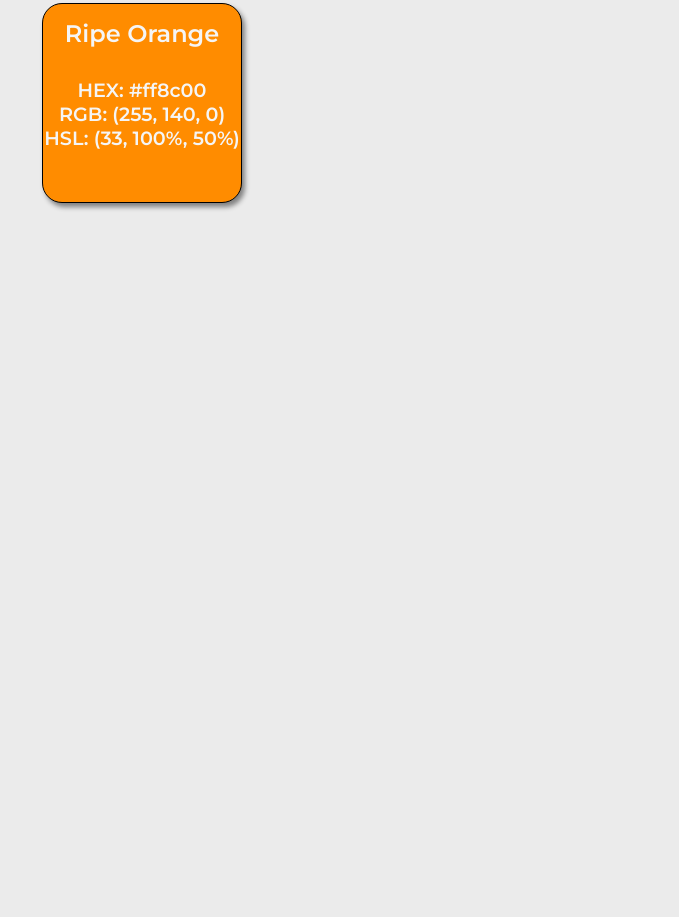
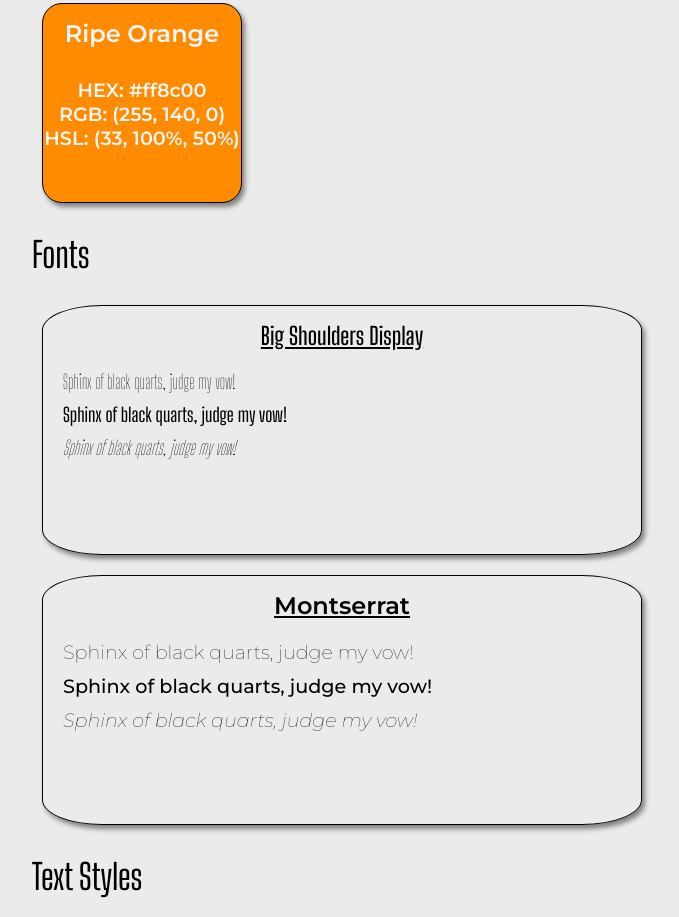
Before and after one commit to therealpelance/Design-Style-Guide, a plain HTML site: page index.html in a window 1280 px wide. Shown: the part 387-1304 px from the top of the page, without its empty margins (118-797 px from the left). Before the commit the page ends 800 px from the top, so only its background shows below. Drawn offline with Linux system fonts and the light colour scheme.

Commit message:
Add fonts section

```diff
--- a/Resources/CSS/style.css
+++ b/Resources/CSS/style.css
@@ -133,3 +133,51 @@ div.hover_dark:hover {
 #ripeorange {
 	background-color: #ff8c00;
 }
+
+/* Font Section */
+
+.font_container {
+	margin: 20px auto;
+}
+
+.font_box {
+	border: 1px solid black;
+	width: 600px;
+	height: 250px;
+	border-radius: 10%;
+	box-shadow: 3px 4px 5px grey;
+	display: inline-block;
+	margin: 10px;
+}
+
+.font_title {
+	text-align: center;
+	font-weight: 600;
+	font-size: 1.5em;
+	padding: 15px 0;
+	text-decoration: underline;
+}
+
+.font_examples {
+	font-size: 1.2em;
+	font-weight: 100;
+	padding: 5px 20px;
+}
+
+/* Font Styles */
+
+.bigshoulders {
+	font-family: "Big Shoulders Display";
+}
+
+.montserrat {
+	font-family: "Montserrat";
+}
+
+.bold {
+	font-weight: 500;
+}
+
+.italic {
+	font-style: italic;
+}
--- a/index.html
+++ b/index.html
@@ -5,7 +5,6 @@
 		<link href="./Resources/CSS/reset.css" type="text/css" rel="stylesheet" />
 		<link href="./Resources/CSS/style.css" type="text/css" rel="stylesheet" />
 		<link rel="preconnect" href="https://fonts.gstatic.com">
-		<link href="https://fonts.googleapis.com/css2?family=Big+Shoulders+Display:wght@100;300;400;500;600;700;800;900&display=swap" rel="stylesheet">
 		<link href="https://fonts.googleapis.com/css2?family=Big+Shoulders+Display:wght@100;300;400;500;600;700;800;900&family=Montserrat:ital,wght@0,100;0,200;0,300;0,400;0,500;0,600;0,700;0,800;0,900;1,100;1,200;1,300;1,400;1,500;1,600;1,700;1,800;1,900&display=swap" rel="stylesheet">
 	</head>
 	<body>
@@ -55,6 +54,29 @@
 					</div>
 				</div>
 			</section>
+			<section id="fonts">
+				<h2 class="section_header">Fonts</h2>
+				<div class="font_container">
+					<div class="font_box">
+						<p class="font_title bigshoulders">Big Shoulders Display</p>
+						<p class="font_examples bigshoulders">Sphinx of black quarts, judge my vow!</p>
+						<p class="font_examples bigshoulders bold">Sphinx of black quarts, judge my vow!</p>
+						<p class="font_examples bigshoulders italic">Sphinx of black quarts, judge my vow!</p>
+					</div>
+					<div class="font_box">
+						<p class="font_title montserrat">Montserrat</p>
+						<p class="font_examples montserrat">Sphinx of black quarts, judge my vow!</p>
+						<p class="font_examples montserrat bold">Sphinx of black quarts, judge my vow!</p>
+						<p class="font_examples montserrat italic">Sphinx of black quarts, judge my vow!</p>
+					</div>
+				</div>
+			</section>
+			<section id="styles">
+				<h2 class="section_header">Text Styles</h2>
+				<div class="styles_container">
+
+				</div>
+			</section>
 		</main>
 		<footer>
 
```
